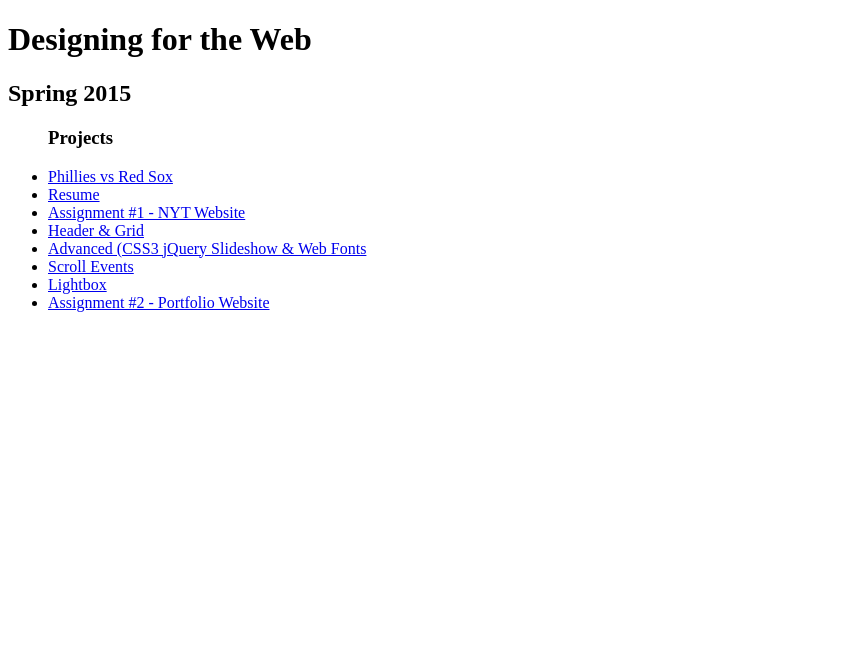
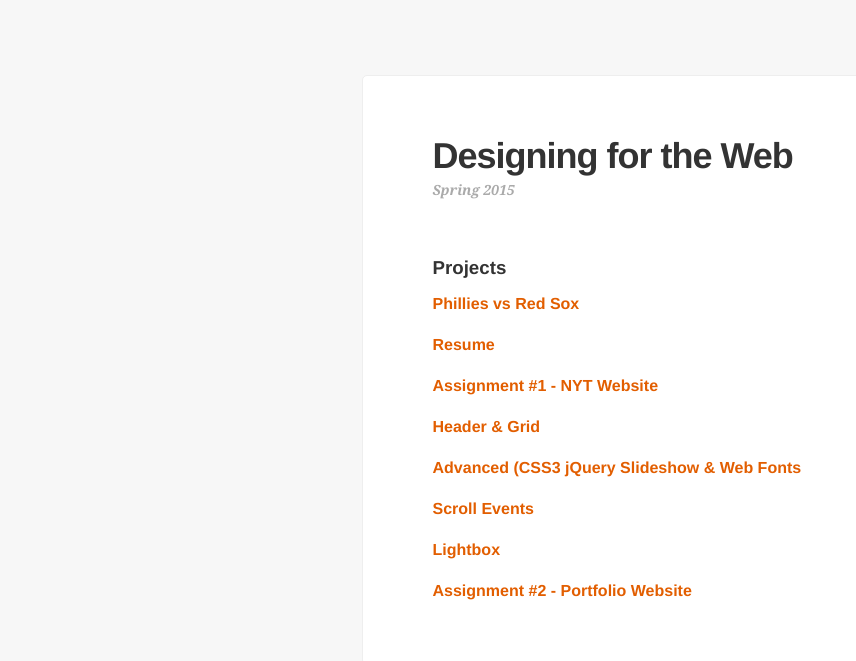
Before and after one commit to ryanpharan/ryanpharan.github.com, a plain HTML site: page index.html in a window 1280 px wide. Shown: the whole page, without its empty margins (0-856 px from the left). Drawn offline with Linux system fonts and the light colour scheme.

Commit message:
Internal CSS Created

```diff
--- a/index.html
+++ b/index.html
@@ -2,6 +2,67 @@
 <html>
 	<head>
 	<title>Designing for the Web Spring 2015</title>
+
+	<style type='text/css'>
+		body {
+			background: #f7f7f7;
+			font-family: 'Helvetica', Arial,
+				sans-serif;
+			color: #333333;
+			font-size: 16px;
+			line-height: 1.0;
+			font-weight: bold;
+		}
+
+		div {
+			margin: 75px auto;
+			padding: 60px 70px 40px 70px;
+			background: #ffffff;
+			max-width: 415px;
+			border-radius: 5px;
+			border: 1px solid #eeeeee;
+
+		}
+
+		h1 {
+			font-size: 36px;
+			line-height: 1.1;
+			margin: 0;
+			letter-spacing: -1px;
+		}
+
+		h2 {
+			font-family: Georgia, serif;
+			font-size: 14px;
+			line-height: 2.0;
+			color: #aaaaaa;
+			font-style: italic;
+			margin: 0 0 55px 0;
+		}
+
+		ul {
+			list-style-type: none;
+			padding: 0;
+			margin: 0;
+		}
+
+		li {
+			padding-bottom: 25px;
+		}
+
+		a,
+		a:active,
+		a:visited {
+			text-decoration: none;
+			color: #e25e00;
+
+		}
+
+		a:hover {
+			opacity: .5;
+		}
+
+	</style>
 	</head>
 
 	<body>
```
